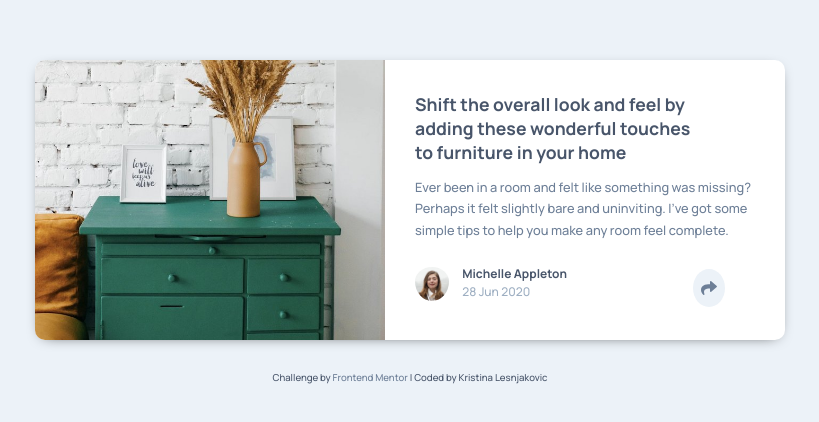
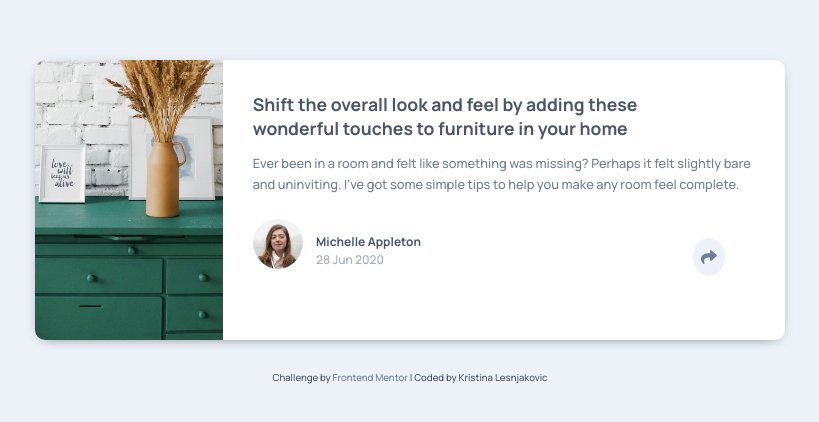
Before and after one commit to kristinalesnjakovic/Article-Preview-Component, a plain HTML site: page index.html in a window 1280 px wide. Shown: the part 140-562 px from the top of the page, without its empty margins (230-1049 px from the left). Drawn offline with Linux system fonts and the light colour scheme.

Commit message:
Img fix - html/css

```diff
--- a/index.html
+++ b/index.html
@@ -15,7 +15,7 @@
 <body>
   <div class="article-container">
     <div class="main-img">
-      <img src="images/drawers.jpg" alt="Drawers">
+      <img src="images/drawers.jpg" alt="">
     </div>
     <div class="container-card">
       <div class="content-card">
@@ -26,7 +26,7 @@
       </div>
 
       <div class="profile-info">
-        <img src="images/avatar-michelle.jpg" class="avatar" alt="Michele">
+        <img src="images/avatar-michelle.jpg" class="avatar" alt="">
         <div class="profile-data">
           <h2>Michelle Appleton</h2>
           <p>28 Jun 2020</p>
--- a/styles.css
+++ b/styles.css
@@ -44,7 +44,9 @@ a:hover {
 .main-img img {
   border-top-left-radius: 10px;
   border-top-right-radius: 10px;
-  max-width: 100%;
+  object-fit: cover;
+  height: 100%;
+  width: 100%;
 }
 
 .content-card {
@@ -182,8 +184,6 @@ footer p {
 .main-img img {
   border-top-right-radius: 0;
   border-bottom-left-radius: 10px;
-  max-height: 280px;
-  max-width: fit-content;
 }
 
 .content-card {
```
